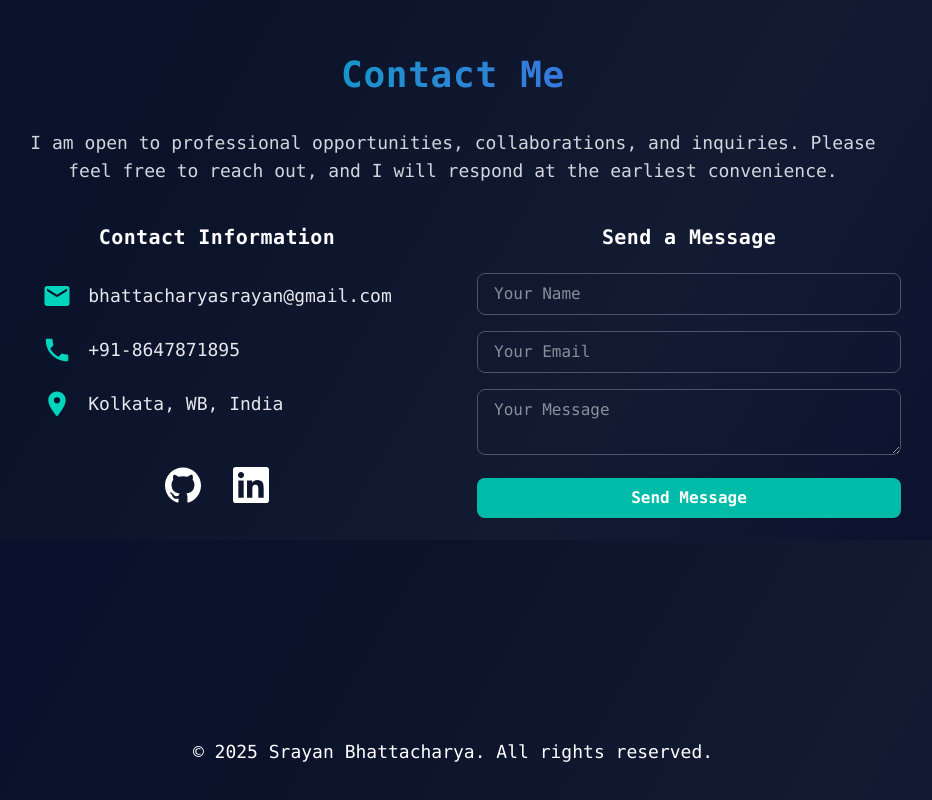
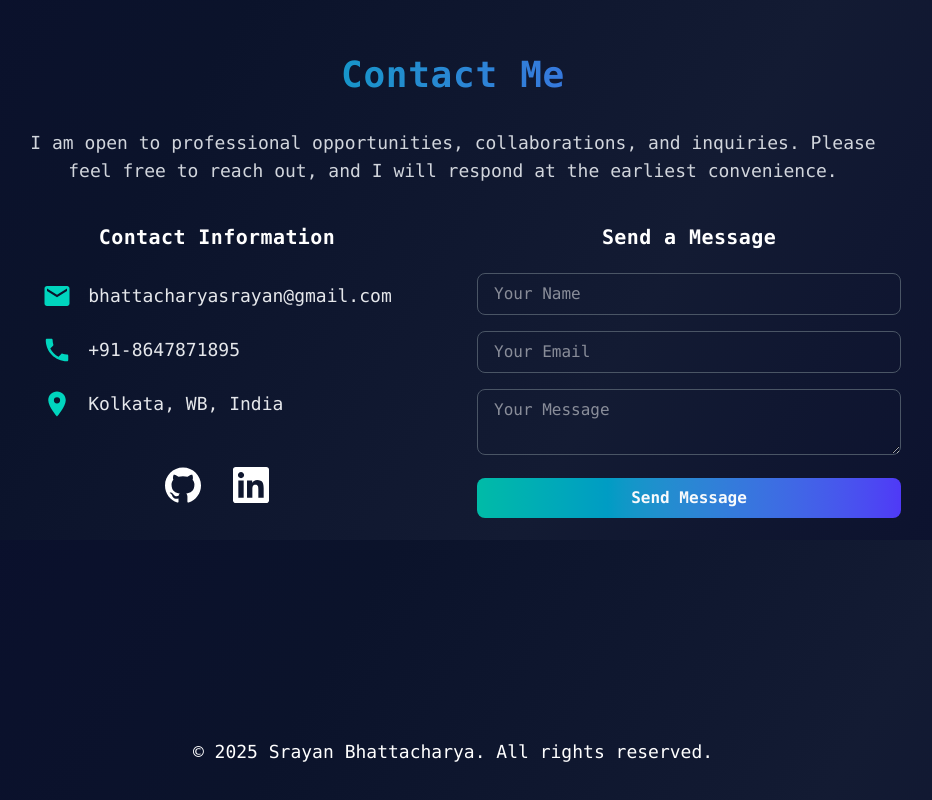
Before and after one commit to SrayanBhattacharya/portfolio-website, a React (Vite) app: page / in a window 1280 px wide. Shown: the part 2660-3460 px from the top of the page, without its empty margins (187-1119 px from the left). Built offline with nearby package versions, Linux system fonts and the light colour scheme.

Commit message:
Chagned some button design

```diff
--- a/src/components/Contact.tsx
+++ b/src/components/Contact.tsx
@@ -145,7 +145,7 @@ export default function Contact() {
 
               <button
                 type="submit"
-                className="w-full rounded-lg bg-teal-500 px-4 py-2 font-semibold text-white transition-all duration-300 hover:bg-teal-600"
+                className="cursor w-full cursor-pointer rounded-lg bg-gradient-to-r from-teal-500 to-indigo-600 px-4 py-2 font-semibold transition-all duration-300 hover:shadow-[0_0_15px_rgba(59,130,246,0.4)]"
               >
                 Send Message
               </button>
--- a/src/components/Home.tsx
+++ b/src/components/Home.tsx
@@ -19,14 +19,14 @@ export default function Home() {
         <div className="flex items-center justify-center space-x-8">
           <a
             href="#contact"
-            className="hover:transition-y-1 relative flex flex-row overflow-hidden rounded bg-gradient-to-r from-teal-500 to-indigo-600 px-6 py-3 font-medium transition hover:shadow-[0_0_15px_rgba(59,130,246,0.4)]"
+            className="hover:transition-y-1 relative flex flex-row overflow-hidden rounded bg-gradient-to-r from-teal-500 to-indigo-600 px-6 py-3 font-medium transition duration-300 hover:scale-110 hover:shadow-[0_0_15px_rgba(59,130,246,0.4)]"
           >
             Contact Me
           </a>
           <a
             href="./RESUME.pdf"
             target="_blank"
-            className="hover:transition-y-1 relative flex flex-row overflow-hidden rounded bg-gradient-to-r from-teal-500 to-indigo-600 px-6 py-3 font-medium transition hover:shadow-[0_0_15px_rgba(59,130,246,0.4)]"
+            className="hover:transition-y-1 relative flex flex-row overflow-hidden rounded bg-gradient-to-r from-teal-500 to-indigo-600 px-6 py-3 font-medium transition duration-300 hover:scale-110 hover:shadow-[0_0_15px_rgba(59,130,246,0.4)]"
           >
             <p>Resume</p>
             <span className="ml-3 h-5 text-2xl text-white">
```
